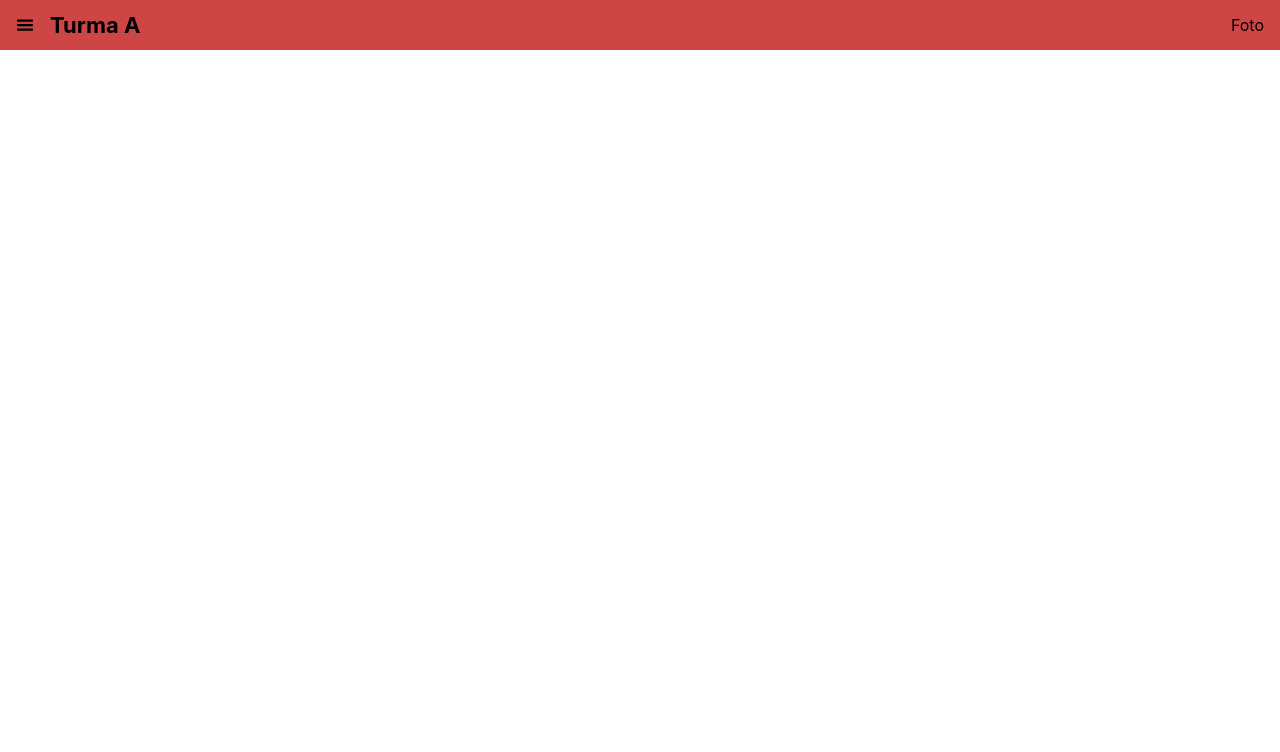
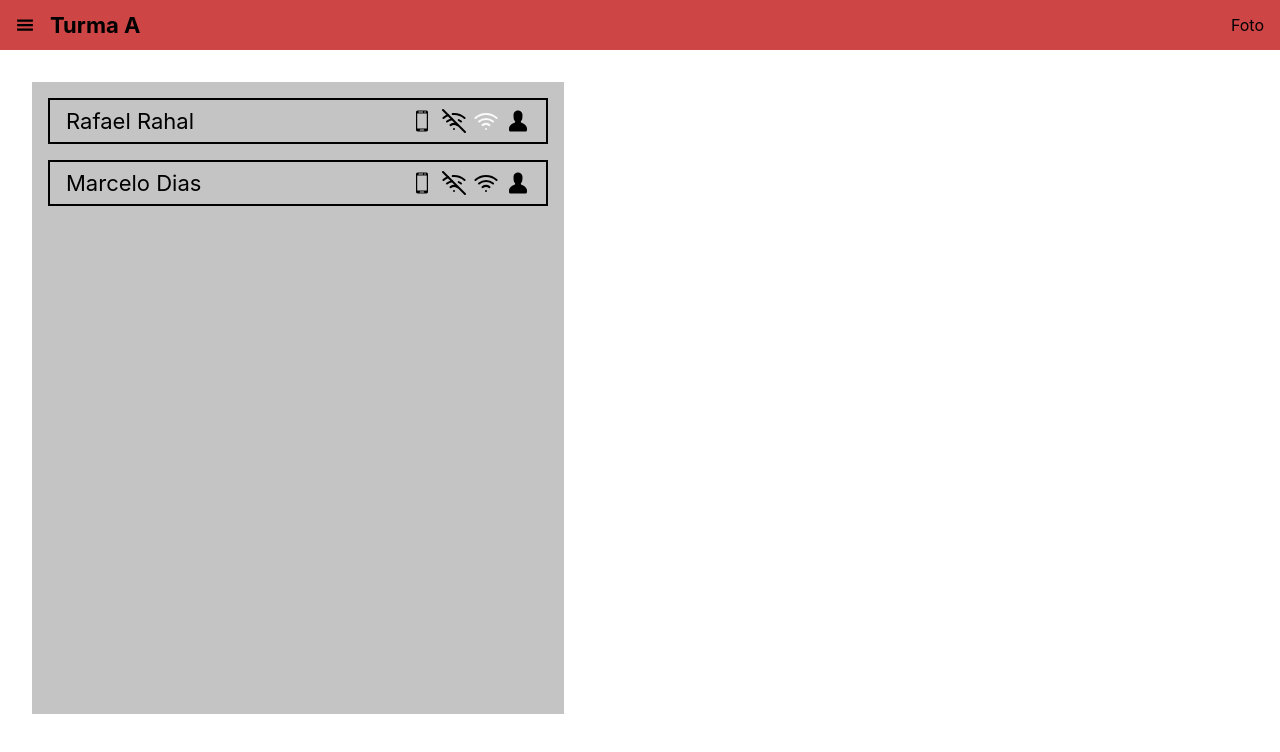
Before and after one commit to marcelodof/hackthon-covid, a React (Create React App) app in the folder front/: page / in a window 1280 px wide. Shown: the top 752 px of the page. Built offline with nearby package versions, Linux system fonts and the light colour scheme.

Commit message:
add student list section

```diff
--- a/front/src/App.js
+++ b/front/src/App.js
@@ -1,11 +1,38 @@
-import React from 'react';
+import React, { useState } from 'react';
 
 import { Navbar } from './Components/Navbar/Navbar';
+import { StudentsContainer } from './Components/StudentsContainer/StudentsContainer';
+
+
+// TODO: ADD O ENDERECO DO ESTUDANTE + icone
 
 function App() {
+
+  const [ studentsList, setStudentsList ] = useState(
+    [
+      {
+        name: "Rafael Rahal",
+        hasSmartphone: true,
+        has3G: true,
+        hasWifi: false,
+        hasResponsible: true,
+      },
+      {
+        name: "Marcelo Dias",
+        hasSmartphone: true,
+        has3G: true,
+        hasWifi: true,
+        hasResponsible: true,
+      }
+    ])
+
+
   return (
     <div className="App">
       <Navbar />
+      <div className="content-container">
+        <StudentsContainer studentList={studentsList} />
+      </div>
     </div>
   );
 }
--- /dev/null
+++ b/front/src/Components/StudentItem/StudentItem.css
@@ -0,0 +1,23 @@
+.item-container {
+    display: flex;
+    flex-direction: row;
+    justify-content: space-between;
+    border: 2px solid black;
+    padding: 8px;
+    margin-bottom: 16px;
+}
+
+.student-name {
+    margin-left: 8px;
+    font-size: 22px;
+}
+
+.icons-container {
+    display: flex;
+    flex-direction: row;
+    align-items: center;
+    margin-right: 8px;
+    font-size: 24px;
+    width: 120px;
+    justify-content: space-between;
+}
--- /dev/null
+++ b/front/src/Components/StudentItem/StudentItem.js
@@ -0,0 +1,22 @@
+import React from 'react';
+import { GiSmartphone } from 'react-icons/gi'
+import { FiWifiOff, FiWifi } from 'react-icons/fi';
+import { GoPerson } from 'react-icons/go'
+
+import './StudentItem.css';
+
+export const StudentItem = ({name, hasWifi, has3G, hasResponsible, hasSmartphone}) => {
+    return (
+        <div className="item-container">
+            <div className="student-name">
+                {name}
+            </div>
+            <div className="icons-container">
+                <GiSmartphone style={!hasSmartphone && {color: '#fafafa'}} />
+                <FiWifiOff style={!has3G && {color: '#fafafa'}}/>
+                <FiWifi style={!hasWifi && {color: '#FAFAFA'}} />
+                <GoPerson style={!hasResponsible && {color: '#FAFAFA'}} />
+            </div>
+        </div>
+    )
+}
--- /dev/null
+++ b/front/src/Components/StudentsContainer/StudentsContainer.css
@@ -0,0 +1,8 @@
+.students-container {
+    background-color: #C4C4C4;
+    margin-left: 32px;
+    margin-top: 32px;
+    height: 600px;
+    width: 500px;
+    padding: 16px
+}
--- /dev/null
+++ b/front/src/Components/StudentsContainer/StudentsContainer.js
@@ -0,0 +1,23 @@
+import React from 'react';
+
+import { StudentItem } from '../StudentItem/StudentItem';
+
+import './StudentsContainer.css'
+
+export const StudentsContainer = ({studentList}) => {
+    return (
+        <div className="students-container">
+            {
+                studentList.map((student) => {
+                    return <StudentItem
+                            name={student.name}
+                            hasSmartphone={student.hasSmartphone}
+                            has3G={student.has3G}
+                            hasWifi={student.hasWifi}
+                            hasResponsible={student.hasResponsible}
+                            />
+                })
+            }
+        </div>
+    )
+}
```
